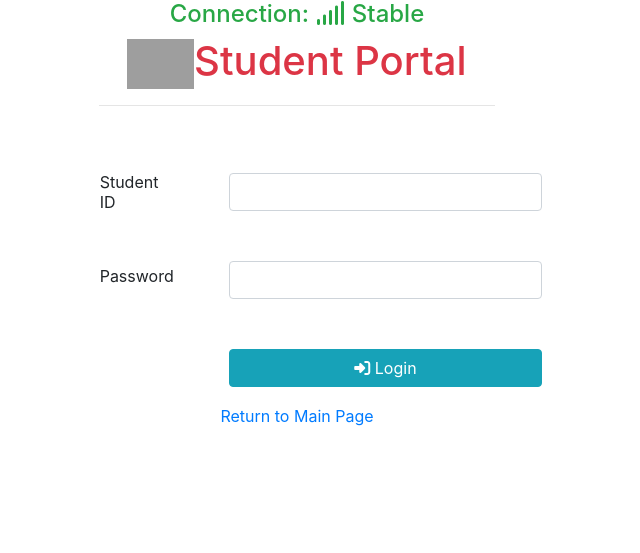
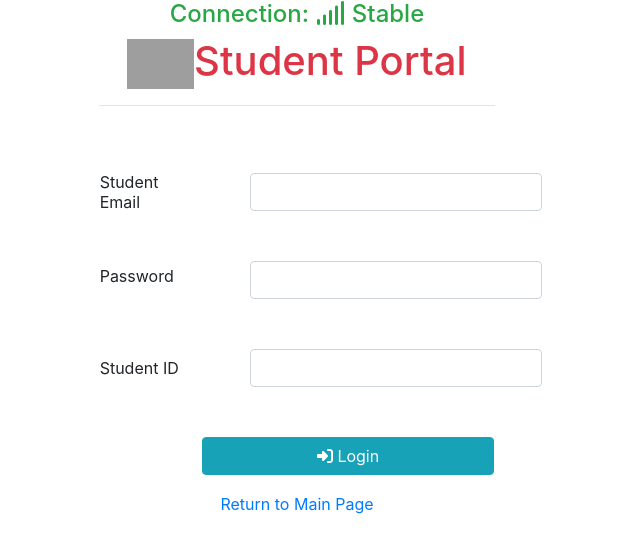
Before and after one commit to JisooKim0103/webiste, a PHP site: page /Students/login.php in a window 1280 px wide. Shown: the top 553 px of the page, without its empty margins (343-983 px from the left). Run offline with PHP 8.4, Linux system fonts and the light colour scheme; some libraries are stand-ins or nearby versions; grey boxes are pictures that could not be loaded.

Commit message:
(m) - Student/login.php - Added student ID on login page for another set of validation

```diff
--- a/Students/login.php
+++ b/Students/login.php
@@ -32,8 +32,9 @@ include("../db/database.php");
             <th></th>
             <th></th>
          </tr>
+
             <tr>
-               <td>Student ID</td>
+               <td>Student Email</td>
                <td><input type="text" name="loginID" class="form-control mb-5 mt-5 ml-5" required="true"/></td>
             </tr>
             <tr>
@@ -41,8 +42,12 @@ include("../db/database.php");
                <td><input type="password" name="loginPassword" class="form-control ml-5" required="true"/></td>
             </tr>
             <tr>
+               <td>Student ID</td>
+               <td><input type="password" name="studentID" class="form-control mb-5 mt-5 ml-5" required="true"/></td>
+            </tr>
+            <tr>
                <td></td>
-               <td><button type="submit" class="btn btn-info mt-5 ml-5" name="btnLogin"><i class="fas fa-sign-in-alt"></i>&nbsp;Login</button></td>
+               <td><button type="submit" class="btn btn-info " name="btnLogin"><i class="fas fa-sign-in-alt"></i>&nbsp;Login</button></td>
             </tr>
          </table>
          </form>
@@ -62,12 +67,14 @@ if(isset($_POST['btnLogin']))
    try{
       $LoginID = $_POST['loginID'];
       $LoginPassword = $_POST['loginPassword'];
-      $query = "SELECT COUNT(student_code) from student_credential where student_code = :uname and student_password = :pword;";
+      $StudentID = $_POST['studentID'];
+      $query = "SELECT COUNT(student_code) from student_credential where student_code = :uname and student_password = :pword and student_id=:id;";
       $statement = $connection->prepare($query);
 
       $statement->execute(array(
          ":uname" => $LoginID,
-         ":pword" => $LoginPassword
+         ":pword" => $LoginPassword,
+         ":id" => $StudentID
       ));
 
       $result = $statement->fetchColumn();
```
